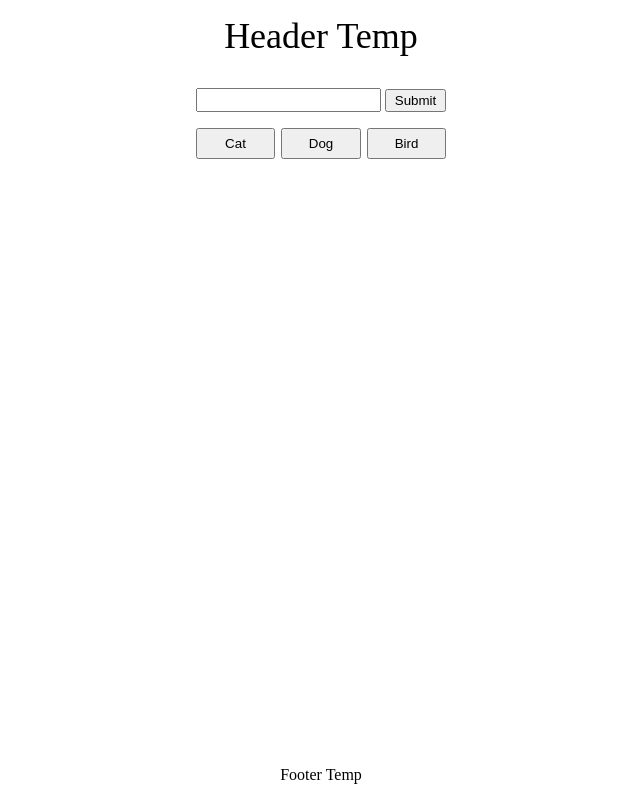
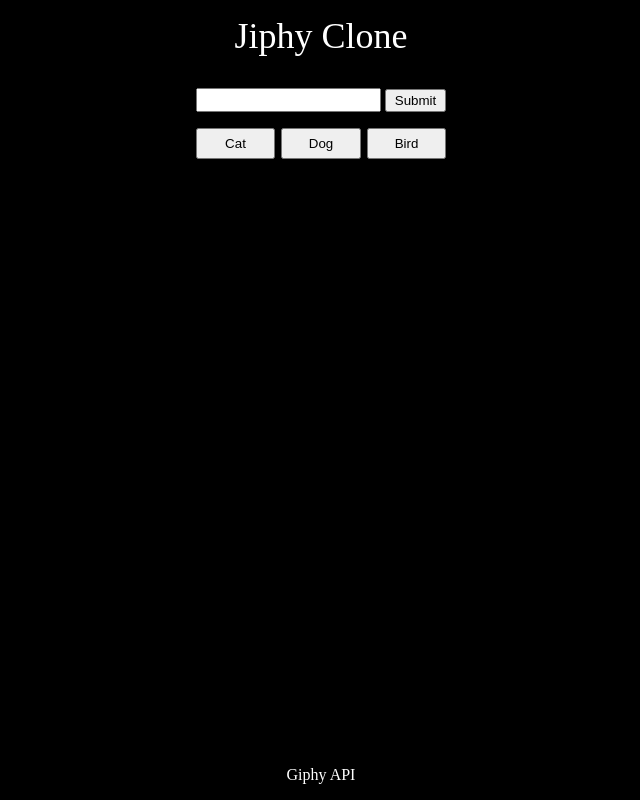
Before and after one commit to Guhuyan/GifTastic, a plain HTML site: page index.html in a window 1280 px wide. Shown: the whole page, without its empty margins (319-959 px from the left). Drawn offline with nearby package versions, Linux system fonts and the light colour scheme.

Commit message:
Added black bg, changed front color to white, and input validation

```diff
--- a/assets/css/style.css
+++ b/assets/css/style.css
@@ -1,3 +1,8 @@
+body {
+    background-color: #000;
+    color: #fff;
+}
+
 .grid-container {
     display: grid;
     height: 100vh;
@@ -19,6 +24,7 @@
 
 .main {
     grid-area: main;
+    margin-top: 1em;
 }
 .giphy-container {
     display: grid;
@@ -30,6 +36,10 @@
 .gif {
     width: 250px;
     height: 250px;
+}
+.rating {
+    text-align: center;
+    text-transform: capitalize;
 }
 
 .aside {
@@ -52,6 +62,7 @@
     grid-auto-flow: row;
     grid-template-columns: repeat(auto-fill, minmax(72px, 1fr));
     grid-gap: 6px;
+    text-transform: capitalize;
 }
 .btn {
     padding: 6px 0 6px 0;
@@ -62,3 +73,17 @@
     align-self: center;
     justify-self: center;
 }
+
+@media only screen and (min-width: 480px) {
+    .grid-container {
+        display: grid;
+        height: 100vh;
+        grid-template-rows: 72px 1fr 2fr 50px;
+        grid-template-columns: 1fr 10fr 1fr;
+        grid-template-areas:
+        ". header ."
+        ". aside ."
+        ". main ."
+        ". footer .";
+    }
+}
--- a/assets/javascript/app.js
+++ b/assets/javascript/app.js
@@ -1,6 +1,7 @@
 $(document).ready(function(){
     var topics = ["Cat", "Dog", "Bird"];
 
+    // The following function empties and remakes all the buttons each time it is called.
     function remakeButtons() {
       $(".btn").remove();
       for (let i = 0; i < topics.length; i++) {
@@ -14,6 +15,8 @@ $(document).ready(function(){
         event.preventDefault();
         let query = $("#query-input").val().trim();
           $("#query-input").val("");
+        // Only query the API if the user input is valid.
+        if (query != "") {
           let queryURL = `http://api.giphy.com/v1/gifs/search?api_key=tjLr9Q7fD2Ji4Z8r2WFxFSr4M8y10Ve7&q=${query}&rating=&limit=10`;
 
           // Push to query value into topics array and call function to remake buttons
@@ -36,8 +39,9 @@ $(document).ready(function(){
                 <div class="rating">${img[i].rating}</div>
                 </div>
                 `)
-            }
+              };
             });
+        };
     });
 
     $(document).on("click", ".btn", function() {
--- a/index.html
+++ b/index.html
@@ -13,7 +13,7 @@
 <body>
 
     <div class="grid-container">
-        <header class="header">Header Temp</header>
+        <header class="header">Jiphy Clone</header>
 
         <main class="main">
             <div class="giphy-container"></div>
@@ -21,7 +21,7 @@
 
         <aside class="aside">
             <form class="form">
-                <input type="text" id="query-input" class="text-input">
+                <input type="text" id="query-input" class="text-input" required> <!--An input is required-->
                 <input type="submit" id="submit" class="btn-submit">
             </form>
             <div class="buttons">
@@ -30,7 +30,7 @@
                 <button class="btn" topic="bird">Bird</button>
             </div>
         </aside>
-        <footer class="footer">Footer Temp</footer>
+        <footer class="footer">Giphy API</footer>
     </div>
 
 </body>
```
Lines whose indentation alone changed are shown as unchanged.
